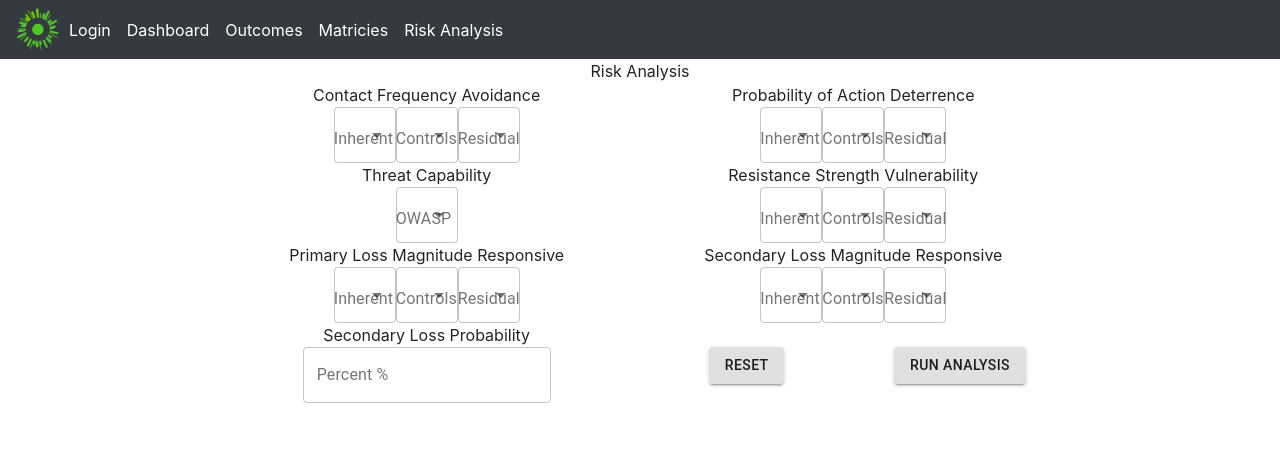
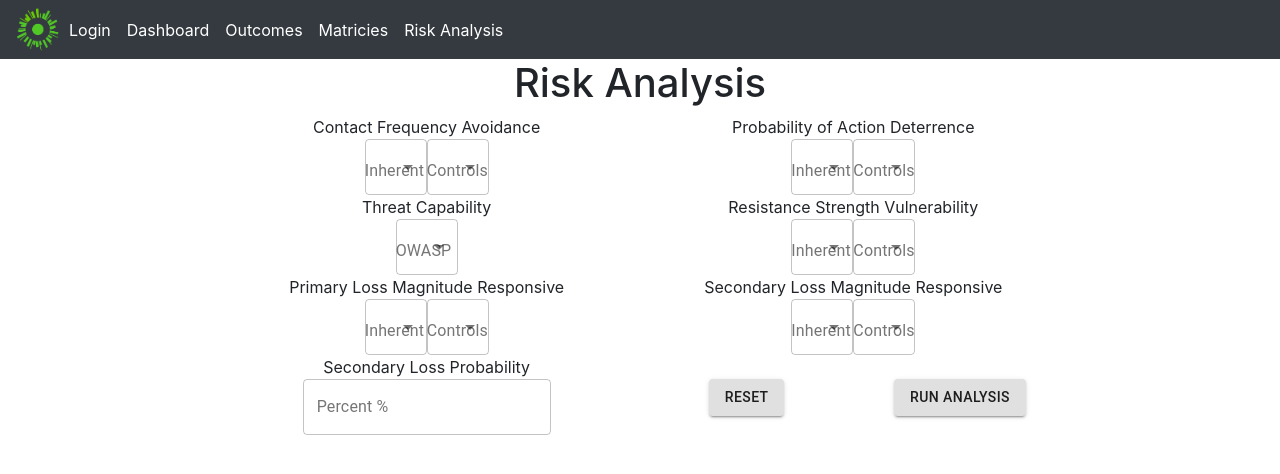
Before and after one commit to HoneyBeebus/loan_dolphins, a React (Create React App) app in the folder react-app/: page /risk in a window 1280 px wide. Shown: the top 474 px of the page. Built offline with nearby package versions, Linux system fonts and the light colour scheme.

Commit message:
Update RiskPage.js

```diff
--- a/react-app/src/pages/RiskPage.js
+++ b/react-app/src/pages/RiskPage.js
@@ -56,7 +56,7 @@ class RiskPage extends React.Component {
     render() {
           return (
               <Grid container direction = "column">
-                  <Grid item>Risk Analysis</Grid>
+                  <h1>Risk Analysis</h1>
                   <Grid item container>
                     <Grid item xs ={2}/>
                     <Grid item xs = {8}>
@@ -82,16 +82,6 @@ class RiskPage extends React.Component {
                                     value = {this.state.analysisData.contactFrequencyAvoidanceControls}
                                     onChange = {(e) => this.setInput("contactFrequencyAvoidanceControls", e.target.value)}
                                 >
-                                <MenuItem value = {1}>one</MenuItem>
-                                <MenuItem value = {2}>two</MenuItem>
-                                <MenuItem value = {3}>three</MenuItem>
-                                <MenuItem value = {4}>four</MenuItem>
-                                <MenuItem value = {5}>five</MenuItem>
-                                </Select>
-                                </FormControl>
-                                <FormControl>
-                                <InputLabel>Residual</InputLabel>
-                                <Select variant = "outlined">
                                 <MenuItem value = {1}>one</MenuItem>
                                 <MenuItem value = {2}>two</MenuItem>
                                 <MenuItem value = {3}>three</MenuItem>
@@ -126,16 +116,7 @@ class RiskPage extends React.Component {
                                 <MenuItem value = {5}>five</MenuItem>
                                 </Select>
                                 </FormControl>
-                                <FormControl>
-                                <InputLabel>Residual</InputLabel>
-                                <Select variant = "outlined">
-                                <MenuItem value = {1}>one</MenuItem>
-                                <MenuItem value = {2}>two</MenuItem>
-                                <MenuItem value = {3}>three</MenuItem>
-                                <MenuItem value = {4}>four</MenuItem>
-                                <MenuItem value = {5}>five</MenuItem>
-                                </Select>
-                                </FormControl></Grid>
+                                </Grid>
                         <Grid item xs = {6}>Threat Capability</Grid>
                         <Grid item xs = {6}>Resistance Strength Vulnerability</Grid>
                         <Grid item xs = {6}><FormControl>
@@ -177,16 +158,7 @@ class RiskPage extends React.Component {
                                 <MenuItem value = {5}>five</MenuItem>
                                 </Select>
                                 </FormControl>
-                                <FormControl>
-                                <InputLabel>Residual</InputLabel>
-                                <Select variant = "outlined">
-                                <MenuItem value = {1}>one</MenuItem>
-                                <MenuItem value = {2}>two</MenuItem>
-                                <MenuItem value = {3}>three</MenuItem>
-                                <MenuItem value = {4}>four</MenuItem>
-                                <MenuItem value = {5}>five</MenuItem>
-                                </Select>
-                                </FormControl></Grid>
+                                </Grid>
                         <Grid item xs = {6}>Primary Loss Magnitude Responsive</Grid>
                         <Grid item xs = {6}>Secondary Loss Magnitude Responsive</Grid>
                         <Grid item xs = {6}><FormControl>
@@ -215,16 +187,7 @@ class RiskPage extends React.Component {
                                 <MenuItem value = {5}>five</MenuItem>
                                 </Select>
                                 </FormControl>
-                                <FormControl>
-                                <InputLabel>Residual</InputLabel>
-                                <Select variant = "outlined">
-                                <MenuItem value = {1}>one</MenuItem>
-                                <MenuItem value = {2}>two</MenuItem>
-                                <MenuItem value = {3}>three</MenuItem>
-                                <MenuItem value = {4}>four</MenuItem>
-                                <MenuItem value = {5}>five</MenuItem>
-                                </Select>
-                                </FormControl></Grid>
+                                </Grid>
                         <Grid item xs = {6}><FormControl>
                                     <InputLabel>Inherent</InputLabel>
                                 <Select variant = "outlined"
@@ -251,16 +214,7 @@ class RiskPage extends React.Component {
                                 <MenuItem value = {5}>five</MenuItem>
                                 </Select>
                                 </FormControl>
-                                <FormControl>
-                                <InputLabel>Residual</InputLabel>
-                                <Select variant = "outlined">
-                                <MenuItem value = {1}>one</MenuItem>
-                                <MenuItem value = {2}>two</MenuItem>
-                                <MenuItem value = {3}>three</MenuItem>
-                                <MenuItem value = {4}>four</MenuItem>
-                                <MenuItem value = {5}>five</MenuItem>
-                                </Select>
-                                </FormControl></Grid>
+                                </Grid>
                         <Grid item xs = {6}>Secondary Loss Probability</Grid>
                         <Grid item xs = {6}></Grid>
                         <Grid item xs = {6}>
```
